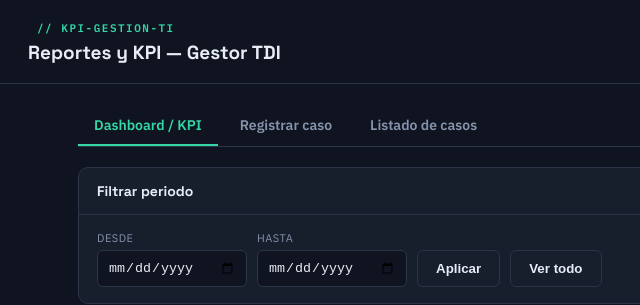
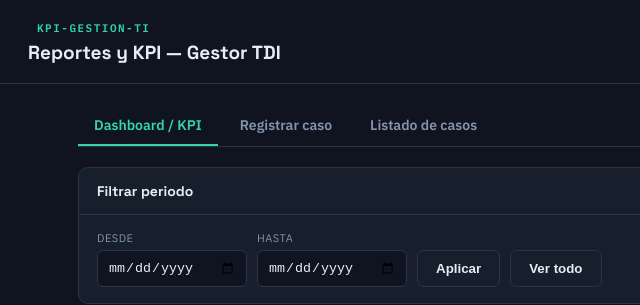
Before and after one commit to jhonjamc/KPI, a plain HTML site: page index.html in a window 1280 px wide. Shown: the top 305 px of the page, 0-640 px from the left. Drawn offline with Linux system fonts and the light colour scheme.

Commit message:
Update index.html

```diff
--- a/index.html
+++ b/index.html
@@ -82,7 +82,7 @@ select.status-inline{background:var(--surface2);border:1px solid var(--border);c
 <body>
 
 <div class="topbar">
-  <div><div class="tag">// kpi-gestion-ti</div><h1>Reportes y KPI — Gestor TDI</h1></div>
+  <div><div class="tag">kpi-gestion-ti</div><h1>Reportes y KPI — Gestor TDI</h1></div>
   <button class="btn big" onclick="exportWord()">⬇ Descargar reporte KPI (Word)</button>
 </div>
 
```
